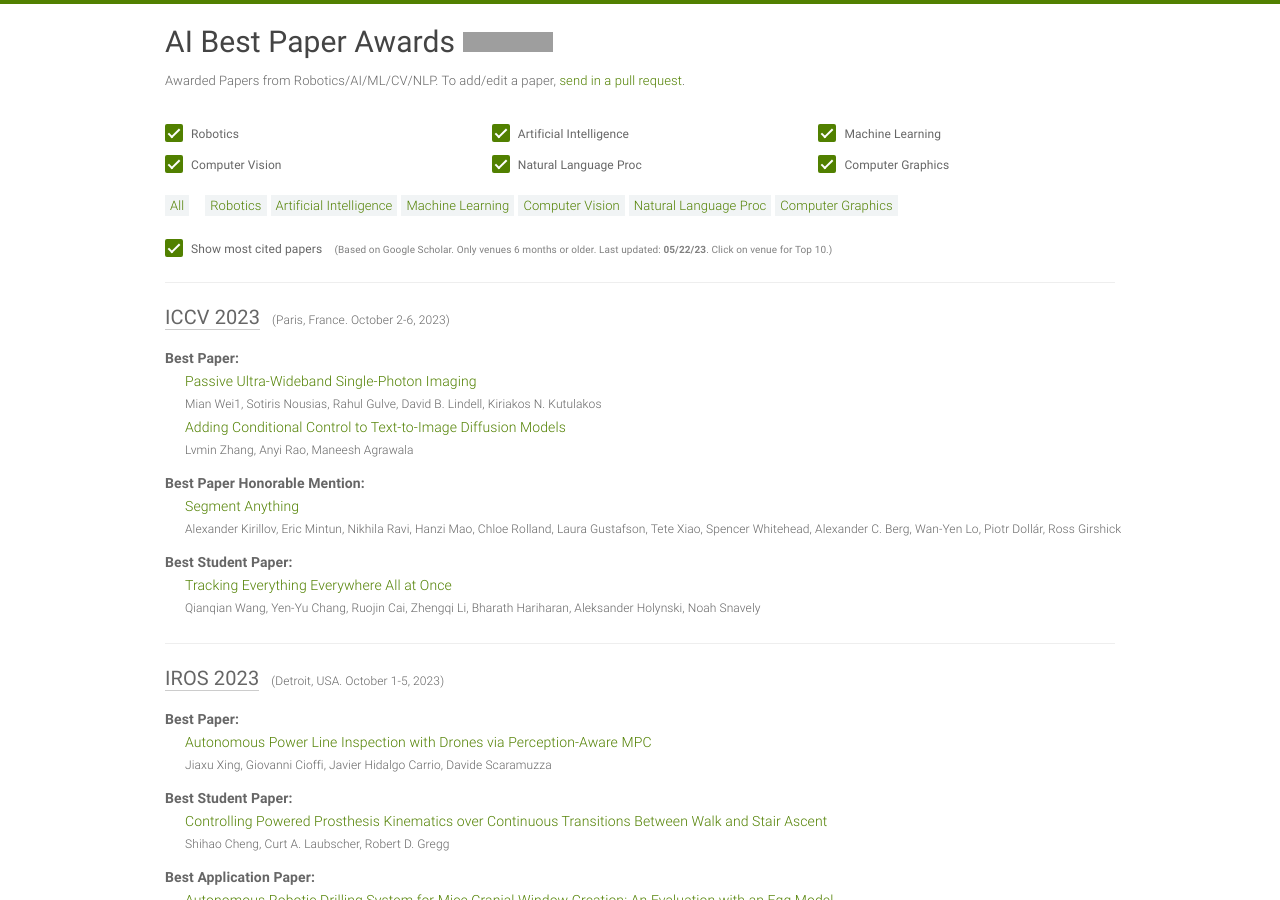
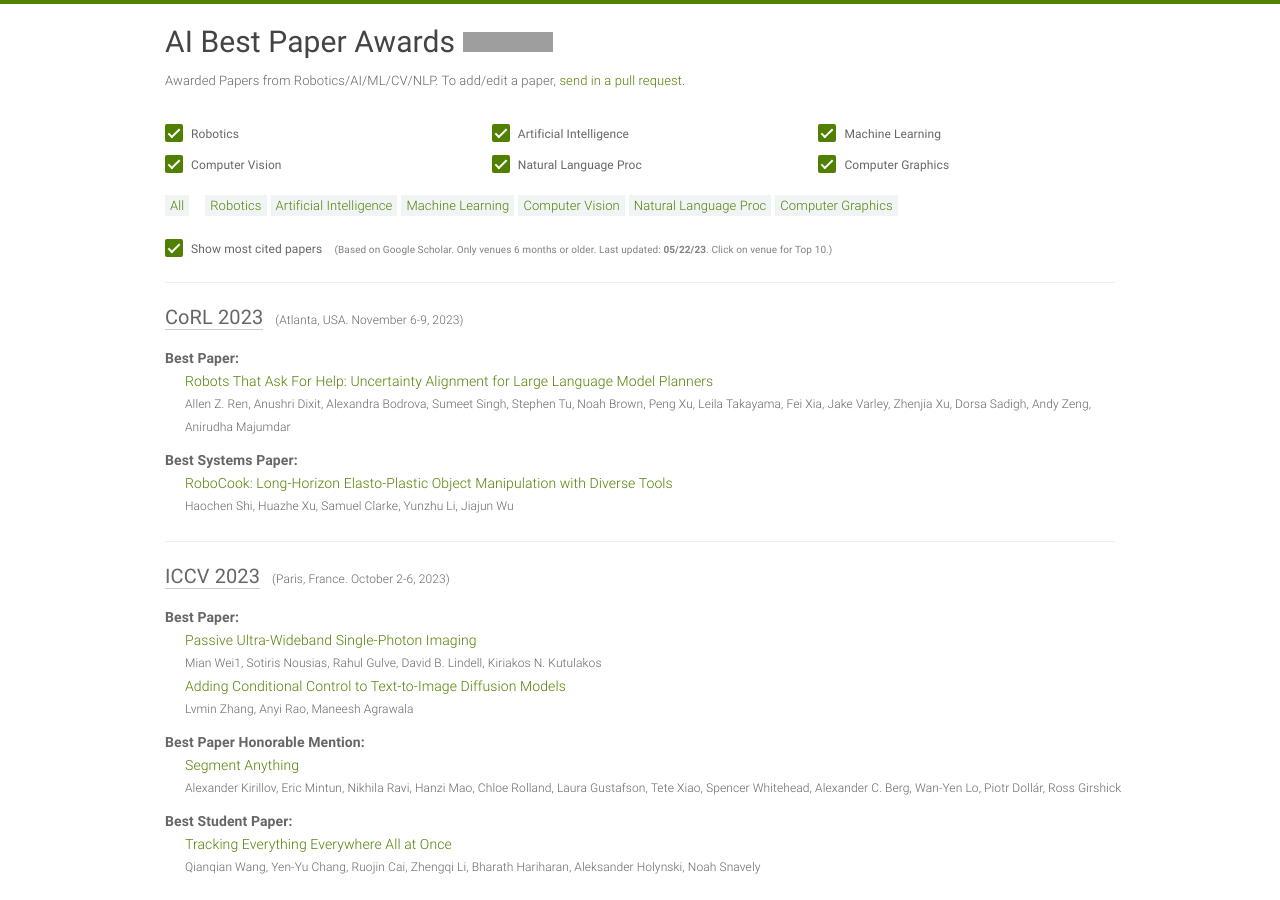
Before and after one commit to clemense/ai-bestpapers, a Jekyll site: the page built from index.html, in a window 1280 px wide and 900 px high. Built offline with Jekyll 4.4.1, drawn with Linux system fonts in a browser that asks for light colours; some of the changed text lies outside the part shown; grey boxes are pictures that could not be loaded.

Commit message:
Add CoRL 2023

```diff
--- a/_data/papers.yml
+++ b/_data/papers.yml
@@ -1,4 +1,25 @@
 ---
+
+- venue: CoRL
+  year: 2023
+  awards:
+  - award: Best Paper
+    title: 'Robots That Ask For Help: Uncertainty Alignment for Large Language Model
+      Planners'
+    author: Allen Z. Ren, Anushri Dixit, Alexandra Bodrova, Sumeet Singh, Stephen
+      Tu, Noah Brown, Peng Xu, Leila Takayama, Fei Xia, Jake Varley, Zhenjia Xu, Dorsa
+      Sadigh, Andy Zeng, Anirudha Majumdar
+    link: https://arxiv.org/abs/2307.01928
+    source: https://twitter.com/Majumdar_Ani/status/1722787845415338434
+  - award: Best Systems Paper
+    title: 'RoboCook: Long-Horizon Elasto-Plastic Object Manipulation with Diverse
+      Tools'
+    author: Haochen Shi, Huazhe Xu, Samuel Clarke, Yunzhu Li, Jiajun Wu
+    link: https://arxiv.org/abs/2306.14447
+    source: https://twitter.com/YunzhuLiYZ/status/1722814236508742092
+  place: Atlanta, USA
+  date: November 6-9, 2023
+  sub: RO
 
 - venue: ICCV
   year: 2023
@@ -548,7 +569,7 @@
     author: Kun Huang, Edward S. Hu, Dinesh Jayaraman
     link: https://openreview.net/pdf?id=sK2aWU7X9b8
     source: https://twitter.com/corl_conf/status/1604331809071714304
-  - award: Best System Paper
+  - award: Best Systems Paper
     title: Legged Locomotion in Challenging Terrains using Egocentric Vision
     author: Ananye Agarwal, Ashish Kumar, Jitendra Malik, Deepak Pathak
     link: https://arxiv.org/abs/2211.07638
@@ -1347,7 +1368,7 @@
     author: Tao Chen, Jie Xu, Pulkit Agrawal
     link: https://openreview.net/forum?id=7uSBJDoP7tY
     source: https://www.robot-learning.org/program/awards_2021
-  - award: Best System Paper
+  - award: Best Systems Paper
     title: 'FlingBot: The Unreasonable Effectiveness of Dynamic Manipulation for Cloth
       Unfolding'
     author: Huy Ha, Shuran Song
@@ -1987,7 +2008,7 @@
     author: Annie Xie, Dylan Losey, Ryan Tolsma, Chelsea Finn, Dorsa Sadigh
     link: https://arxiv.org/abs/2011.06619
     source: https://sites.google.com/robot-learning.org/corl2020/program/awards
-  - award: Best System Paper
+  - award: Best Systems Paper
     title: 'SMARTS: An Open-Source Scalable Multi-Agent RL Training School for Autonomous
       Driving'
     author: Ming Zhou, Jun Luo, Julian Villella, Yaodong Yang, David Rusu, Jiayu Miao,
@@ -2409,7 +2430,7 @@
     author: Seyed Kamyar Seyed Ghasemipour, Richard Semel, Shixiang Gu
     link: http://proceedings.mlr.press/v100/ghasemipour20a.html
     source: https://sites.google.com/robot-learning.org/corl2019
-  - award: Best System Paper
+  - award: Best Systems Paper
     title: Learning to Manipulate Object Collections Using Grounded State Representations
     author: Matthew Wilson, Tucker Hermans
     link: http://proceedings.mlr.press/v100/wilson20a.html
```
